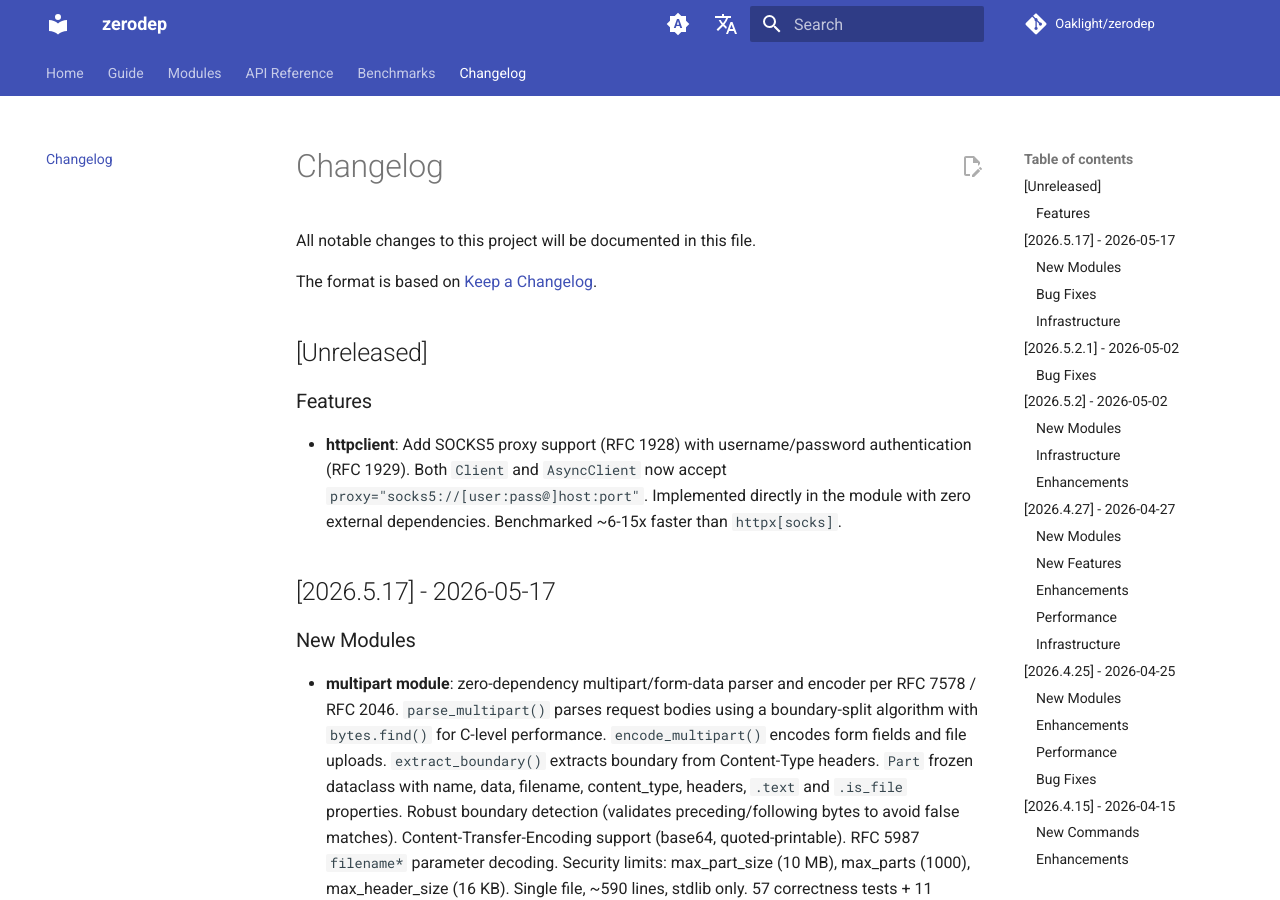
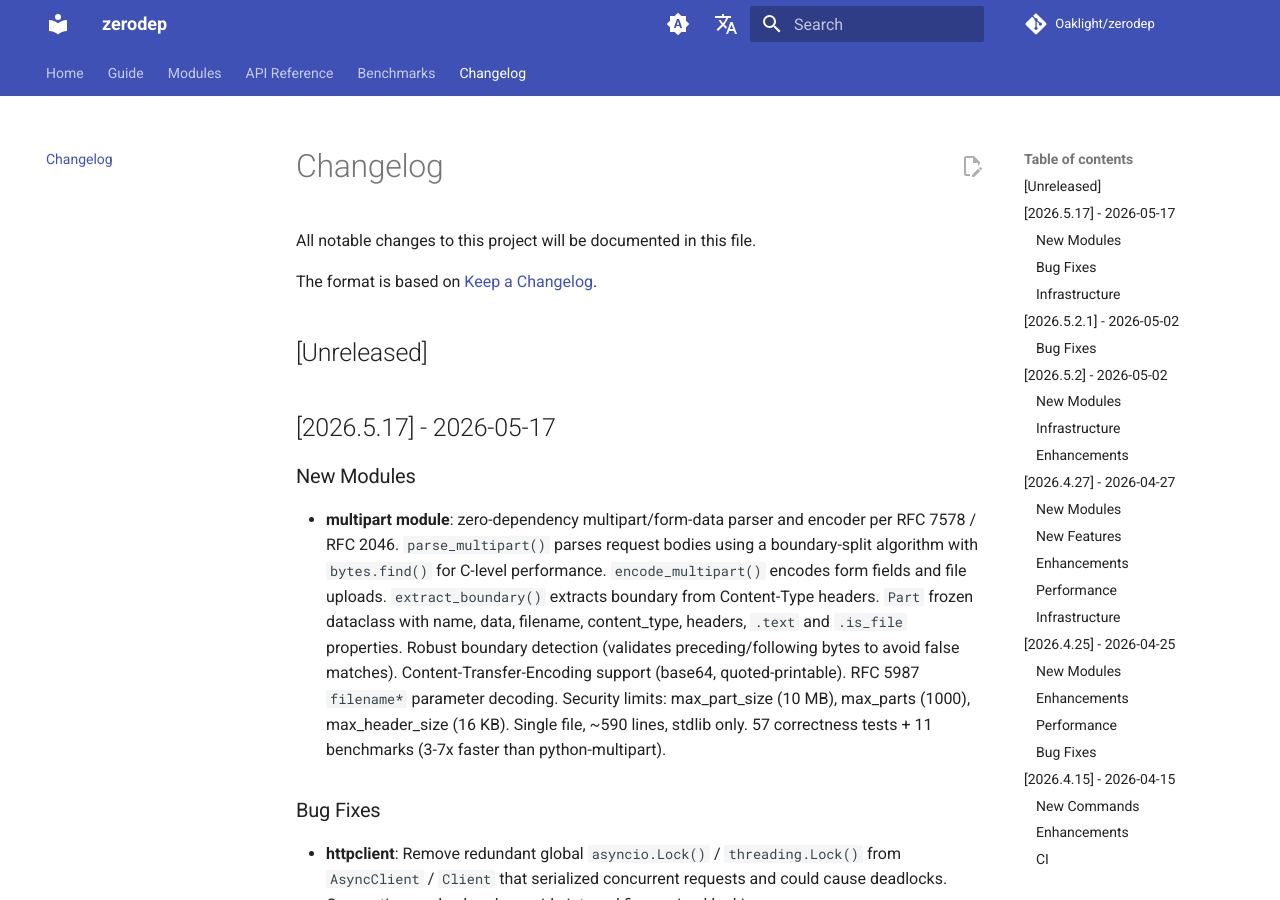
Before and after one commit to Oaklight/zerodep, an MkDocs documentation site: the page built from docs/changelog.md, in a window 1280 px wide and 900 px high. Built offline with MkDocs 1.6.1 and Material for MkDocs 9.7.7, drawn with Linux system fonts in a browser that asks for light colours; comment, search, counter and statistics services are not loaded.

Commit message:
docs: remove stale SOCKS5 entry from Unreleased (already in v2026.5.5.1)

```diff
--- a/docs/changelog.md
+++ b/docs/changelog.md
@@ -5,10 +5,6 @@ All notable changes to this project will be documented in this file.
 The format is based on [Keep a Changelog](https://keepachangelog.com/en/1.1.0/).
 
 ## [Unreleased]
-
-### Features
-
-- **httpclient**: Add SOCKS5 proxy support (RFC 1928) with username/password authentication (RFC 1929). Both `Client` and `AsyncClient` now accept `proxy="socks5://[user:pass@]host:port"`. Implemented directly in the module with zero external dependencies. Benchmarked ~6-15x faster than `httpx[socks]`.
 
 ## [2026.5.17] - 2026-05-17
 
```
